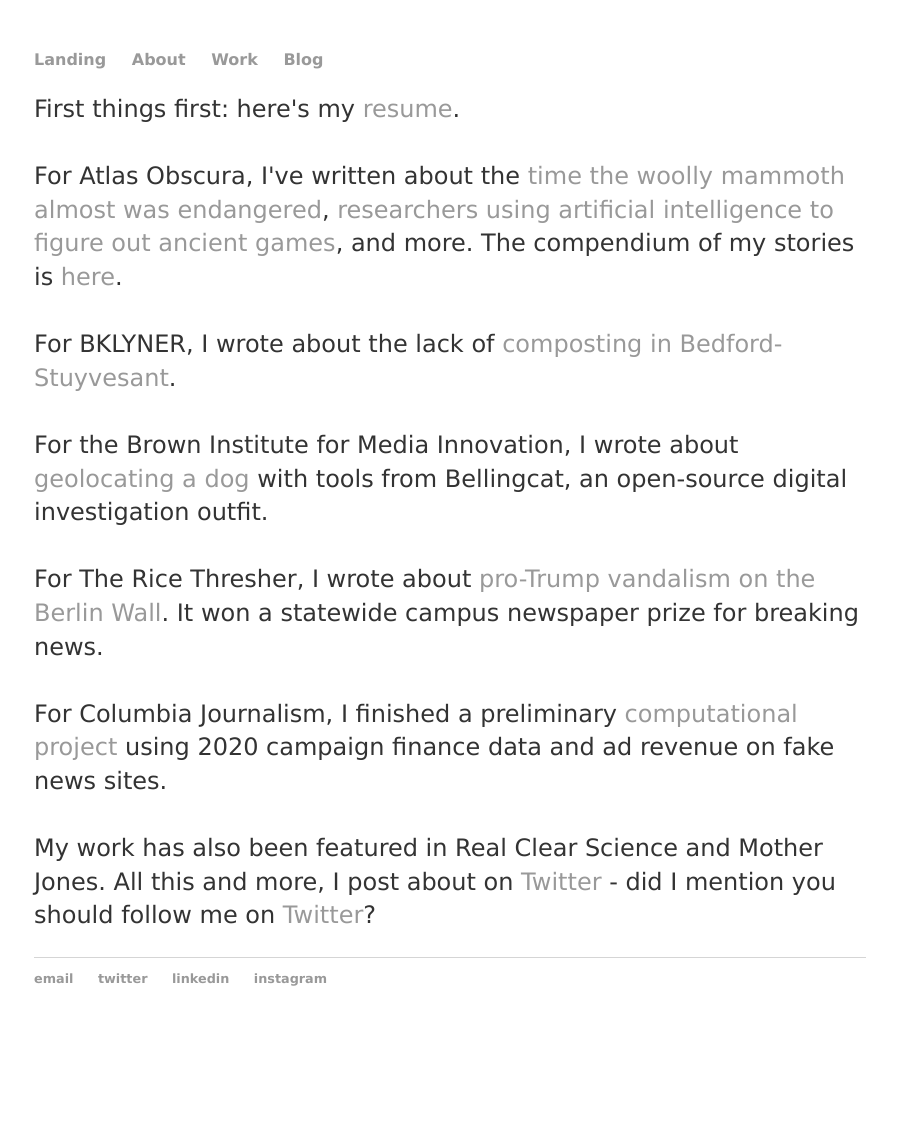
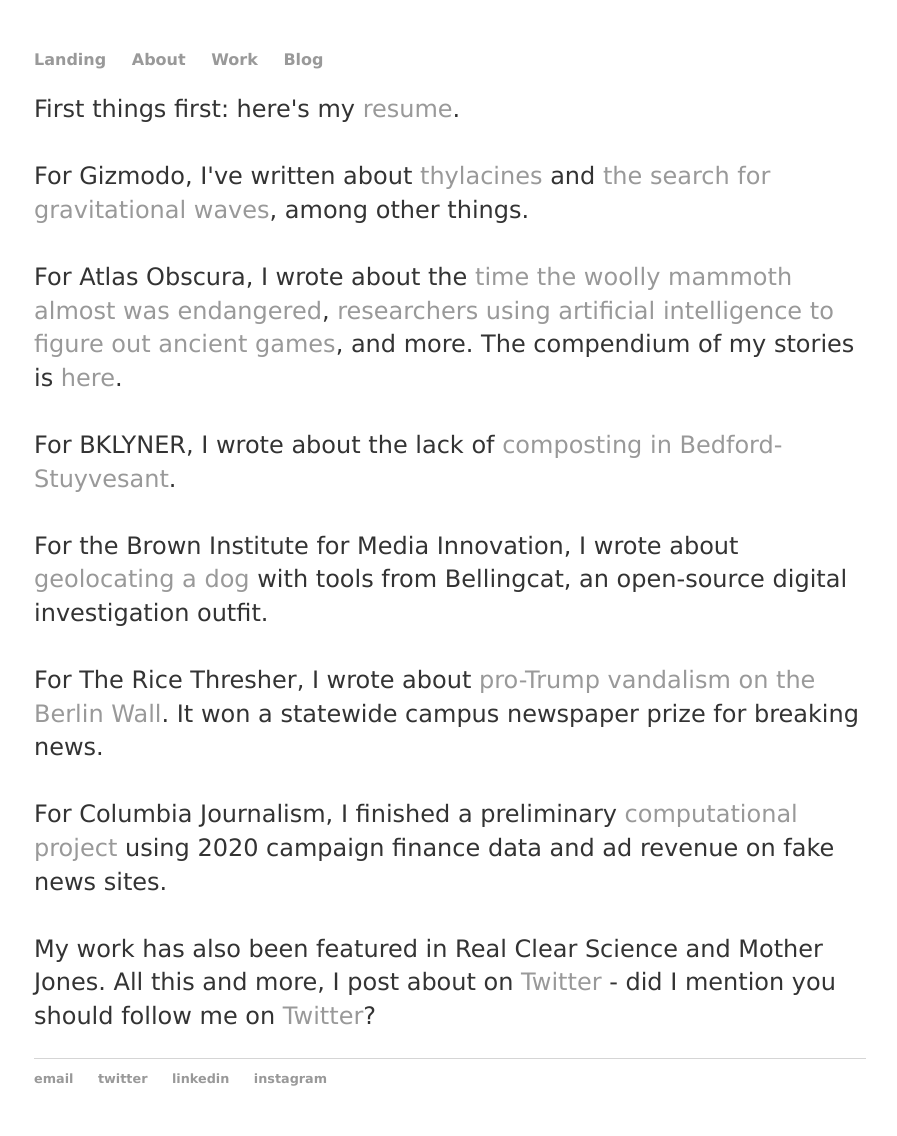
Before and after one commit to isaac-schultz/isaac-schultz.github.io, a Jekyll site: the page built from work/index.html, in a window 1280 px wide. Shown: the whole page, without its empty margins (190-1087 px from the left). Built offline with Jekyll 4.4.1, drawn with Linux system fonts in a browser that asks for light colours; before the commit the page ends 1036 px from its top, so only the background shows below that.

Commit message:
Update index.html

```diff
--- a/work/index.html
+++ b/work/index.html
@@ -5,7 +5,10 @@
 <p id="werk">First things first: here's my <a href="isaacschultz_082020github.pdf" target="blank">resume</a>.
   <br>
    <br>
-For Atlas Obscura, I've written about the <a href="https://www.atlasobscura.com/articles/mammoth-endangered-ivory-trade" target="_blank">time the woolly mammoth almost was endangered</a>, <a href="https://www.atlasobscura.com/articles/ancient-games-artificial-intelligence" target="_blank">researchers using artificial intelligence to figure out ancient games</a>, and more. The compendium of my stories is   <a href="https://www.atlasobscura.com/users/isaacschultz?view=articles" target="_blank">here</a>.
+For Gizmodo, I've written about <a href="https://gizmodo.com/tasmanian-tigers-and-wolves-evolved-uncannily-similar-s-1846042153" target="_blank">thylacines</a> and <a href="https://gizmodo.com/astronomers-detected-gravitational-waves-now-they-want-1846035964" target="_blank">the search for gravitational waves</a>, among other things.
+  <br>
+  <br>
+For Atlas Obscura, I wrote about the <a href="https://www.atlasobscura.com/articles/mammoth-endangered-ivory-trade" target="_blank">time the woolly mammoth almost was endangered</a>, <a href="https://www.atlasobscura.com/articles/ancient-games-artificial-intelligence" target="_blank">researchers using artificial intelligence to figure out ancient games</a>, and more. The compendium of my stories is   <a href="https://www.atlasobscura.com/users/isaacschultz?view=articles" target="_blank">here</a>.
   <br>
   <br>
 For BKLYNER, I wrote about the lack of <a href="https://bklyner.com/why-is-it-so-hard-to-compost-and-what-happened-to-the-brown-bin-program/" target="_blank">composting in Bedford-Stuyvesant</a>.
```
